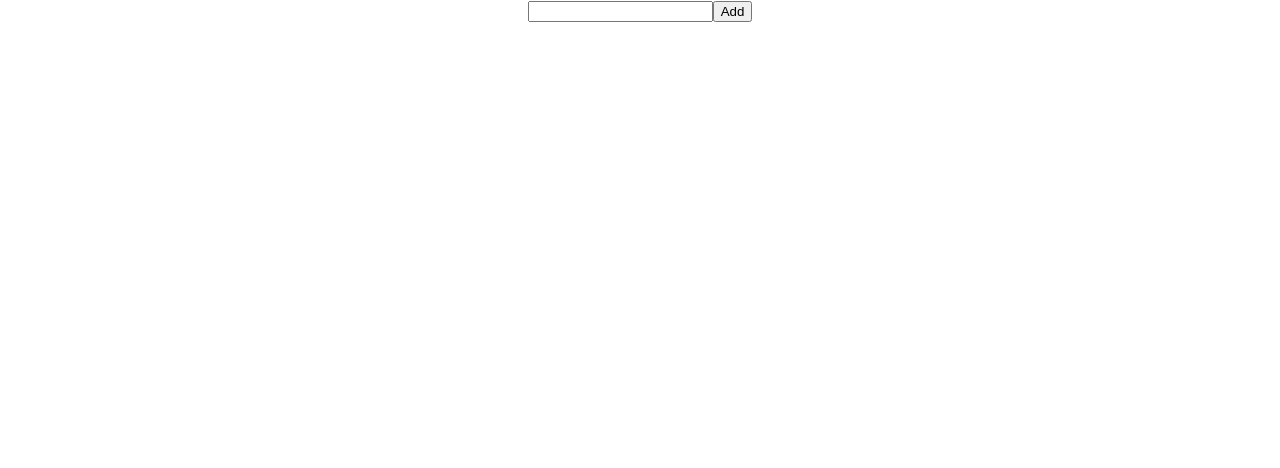
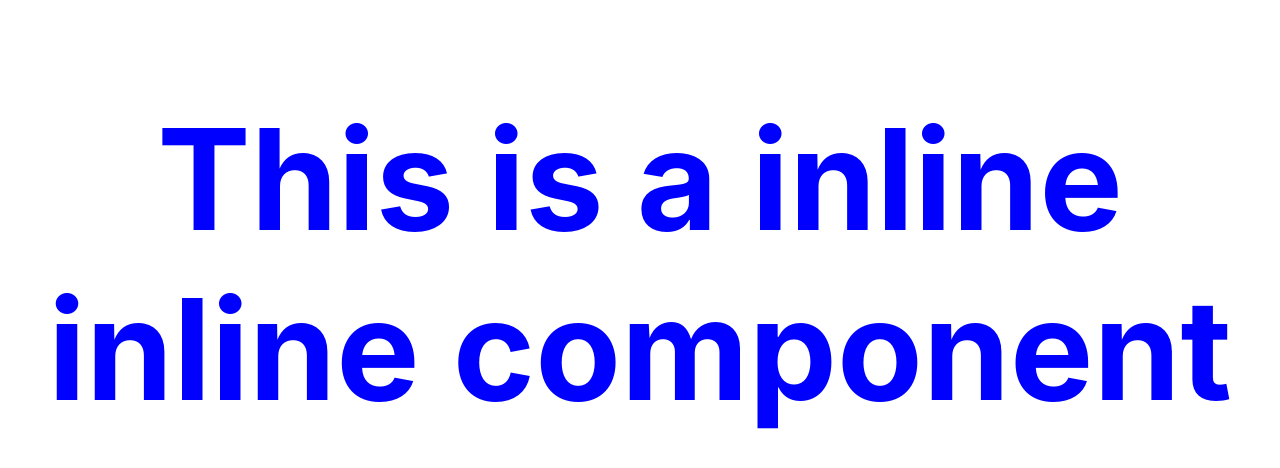
Before and after one commit to Oliver6644/react_prax, a React (Create React App) app: page / in a window 1280 px wide. Shown: the top 468 px of the page. Built offline with nearby package versions, Linux system fonts and the light colour scheme.

Commit message:
ep .35 todo app in react part 4

```diff
--- a/src/App.js
+++ b/src/App.js
@@ -12,10 +12,11 @@ import FunctionalCounter from "./components/FunctionalCounter";
 //import ClassEvent from "./components/ClassEvent";
 import ConditionalCompoment from './components/ConditionalComponent';
 import Product from './components/Product';
+import InlineComponent from "./components/InlineComponent";
 function App() {
   return (
     <div className="App">
-     <Todo></Todo>
+     <InlineComponent></InlineComponent>
     </div>
   );
 }
--- /dev/null
+++ b/src/components/InlineComponent.js
@@ -0,0 +1,11 @@
+const header ={
+   color:"blue",
+   fontSize:"140px",
+};
+export default function InlineComponent(){
+    return (
+    <div>
+        <h1 style={header}>This is a inline inline component</h1>
+    </div>
+    );
+}
```
